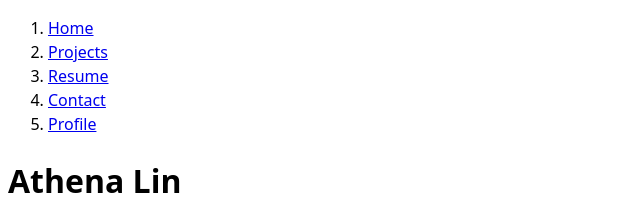
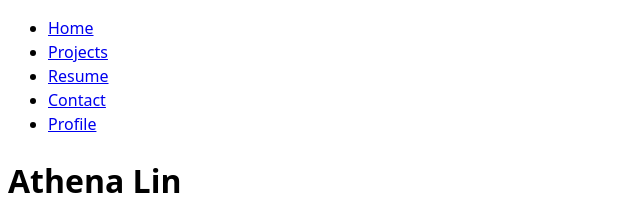
Before and after one commit to atl012/portfolio, a plain HTML site: page index.html in a window 1280 px wide. Shown: the top 224 px of the page, 0-640 px from the left. Drawn offline with Linux system fonts and the light colour scheme.

Commit message:
Navigation Bar
Change navigation bar list into unordered

```diff
--- a/index.html
+++ b/index.html
@@ -8,13 +8,13 @@
 </head>
 <body>
     <nav>
-        <ol>
+        <ul>
             <li><a href="index.html">Home</a></li>
             <li><a href="projects/index.html">Projects</a></li>
             <li><a href="resume/index.html">Resume</a></li>
             <li><a href="contact/index.html">Contact</a></li>
             <li><a href="https://github.com/atl012" target="_blank">Profile</a></li>
-        </ol>
+        </ul>
     </nav>
     <h1>Athena Lin</h1>
     <p>I am currently a sophomore majoring in data science at UC San Diego.</p>
```
Also changed, not shown: contact/index.html (+2 -2 lines), projects/index.html (+2 -2 lines), resume/index.html (+2 -2 lines).
